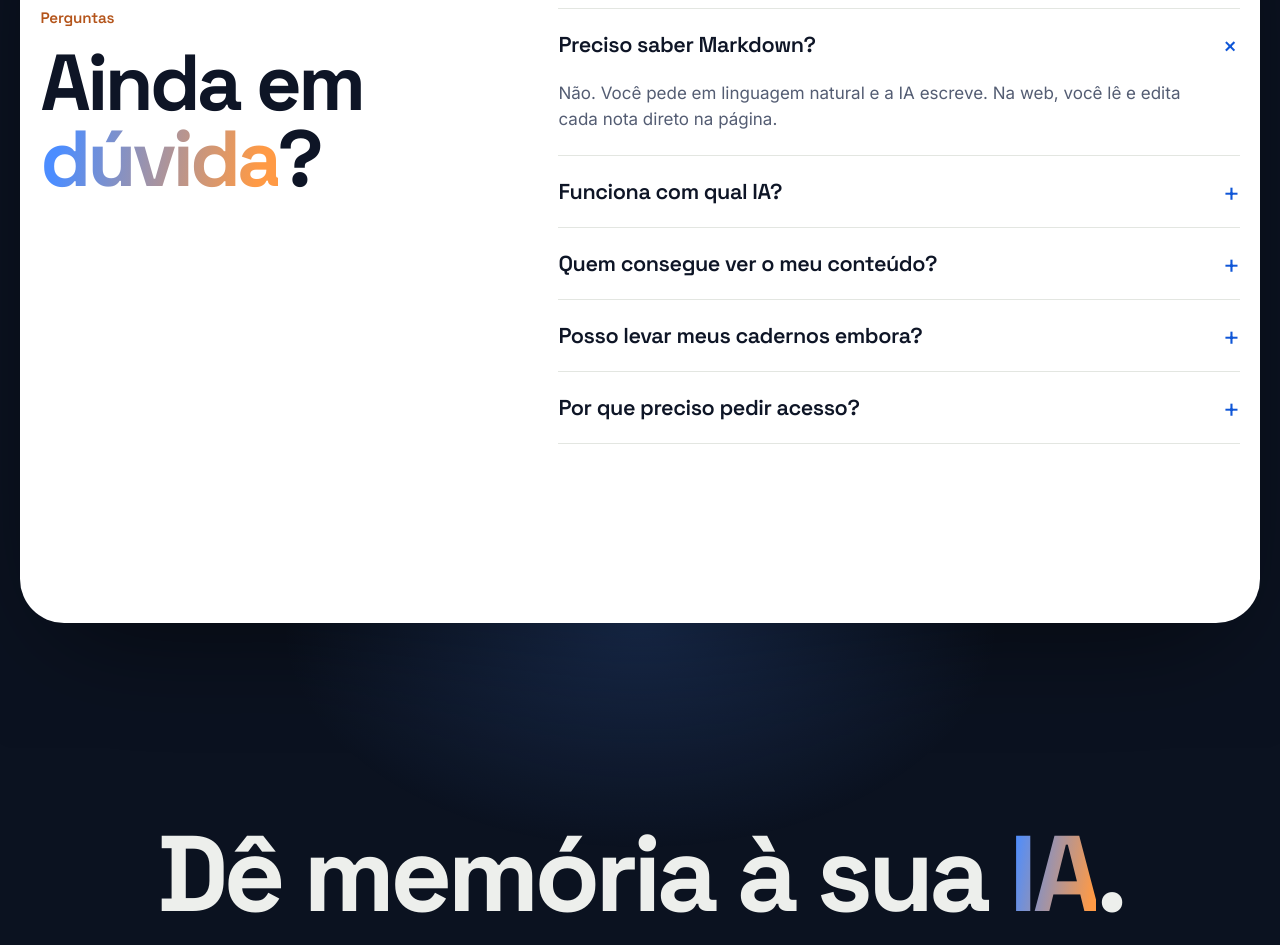
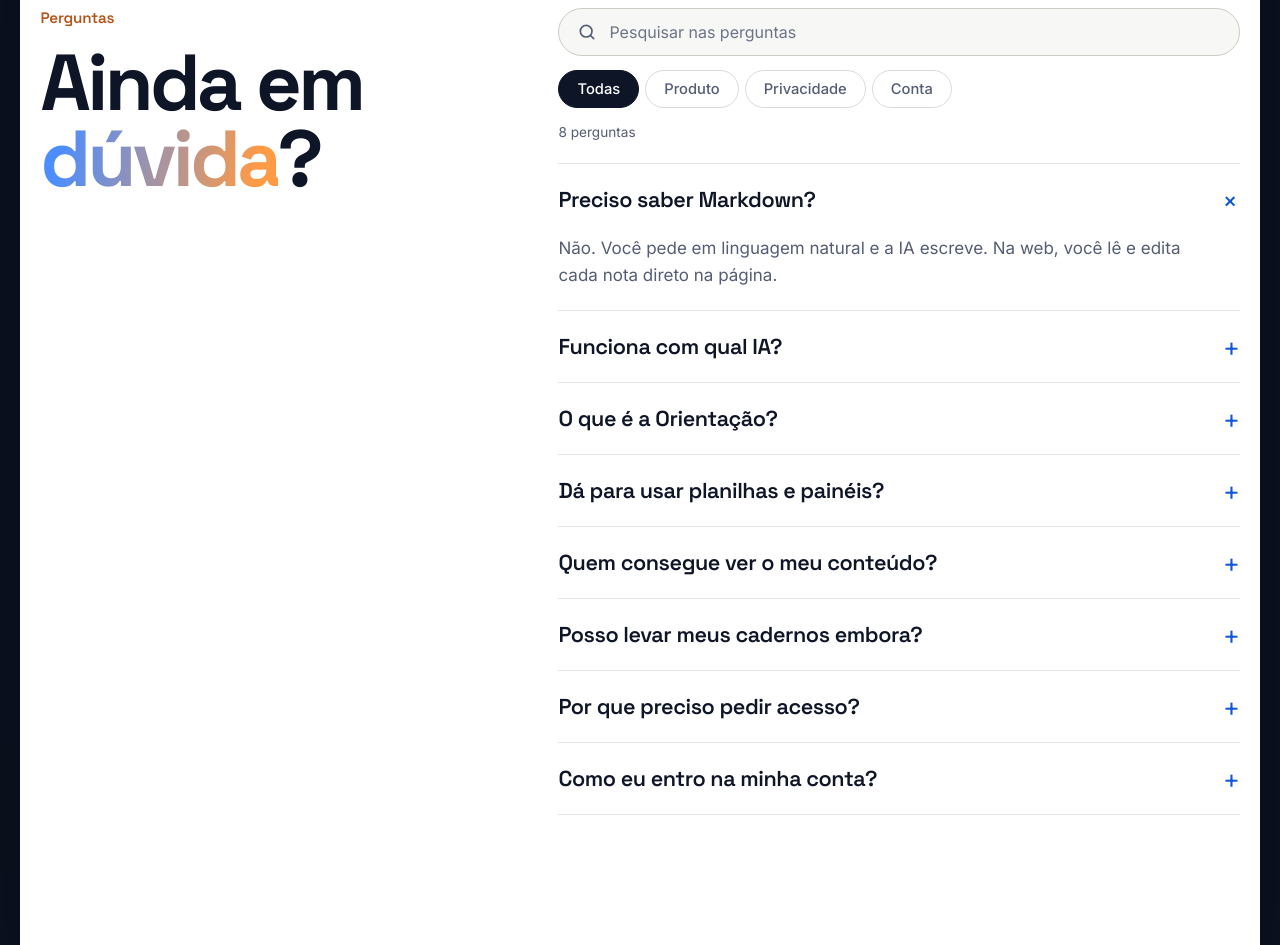
Before and after one commit to PedroBaliz/MemorySmith-Site, a plain HTML site: page index.html in a window 1280 px wide. Shown: the part 10240-11185 px from the top of the page. Drawn offline with nearby package versions, Linux system fonts and the light colour scheme; animation ran at ten frames a second.

Commit message:
Adiciona pesquisa e abas por tema nas perguntas
- Campo de busca que ignora acentos e maiúsculas
- Abas Todas, Produto, Privacidade e Conta, com contagem de resultados
- Três perguntas novas

```diff
--- a/css/style.css
+++ b/css/style.css
@@ -554,3 +554,20 @@ main:focus { outline: none; }
 .car-dots button::before { content: ""; width: 10px; height: 10px; border-radius: 5px; background: var(--night-line); transition: width .3s ease, background .3s ease; }
 .car-dots button[aria-current="true"]::before { width: 28px; background: var(--orange); }
 @media (max-width: 560px) { .slide figcaption { padding: 14px 16px; } .car-btn { width: 42px; height: 42px; } }
+
+/* =====================================================================
+   Perguntas: pesquisa e abas por tema (a seção é sempre clara)
+   ===================================================================== */
+.faq-tools { display: grid; gap: 14px; margin-bottom: 20px; }
+.faq-search { display: flex; align-items: center; gap: 10px; background: #f7f8f6; border: 1.5px solid #c9cec4; border-radius: 999px; padding: 12px 18px; color: var(--ink-soft); }
+.faq-search:focus-within { border-color: var(--blue); box-shadow: 0 0 0 3px rgba(15,86,215,.18); }
+.faq-search svg { width: 20px; height: 20px; flex-shrink: 0; fill: none; stroke: currentColor; stroke-width: 2; stroke-linecap: round; }
+.faq-search input { flex: 1; min-width: 0; border: 0; outline: 0; background: transparent; color: var(--ink); font: 1rem var(--body); }
+.faq-search input::placeholder { color: #6b7385; }
+.faq-tabs { display: flex; flex-wrap: wrap; gap: 6px; }
+.faq-tabs button { font: 500 0.92rem var(--body); border: 1px solid #d9ddd5; border-radius: 999px; padding: 9px 18px; background: transparent; color: var(--ink-soft); cursor: pointer; transition: background .2s ease, color .2s ease, border-color .2s ease; }
+.faq-tabs button:hover { border-color: var(--ink); color: var(--ink); }
+.faq-tabs button[aria-pressed="true"] { background: var(--ink); border-color: var(--ink); color: #fff; }
+.faq-count { font-size: 0.85rem; color: var(--ink-soft); }
+.faq-empty { padding-block: 22px; color: var(--ink-soft); }
+.faq-empty a { color: var(--blue); font-weight: 600; }
--- a/index.html
+++ b/index.html
@@ -473,11 +473,31 @@ Migrar para o B. Ver <span class="l">[[Reunião 2026-11-12]]</span>.</pre>
         <h2 class="claim-m">Ainda em <span class="grad">dúvida</span>?</h2>
       </div>
       <div class="faq">
-        <details open><summary>Preciso saber Markdown?</summary><p>Não. Você pede em linguagem natural e a IA escreve. Na web, você lê e edita cada nota direto na página.</p></details>
-        <details><summary>Funciona com qual IA?</summary><p>Com o Claude, com o ChatGPT, com o Grok e com qualquer cliente que fale MCP, o protocolo aberto de conectores para IA.</p></details>
-        <details><summary>Quem consegue ver o meu conteúdo?</summary><p>Só você e quem você convidar. Cada assinatura é isolada das outras, e nem a administração da plataforma alcança o seu conteúdo.</p></details>
-        <details><summary>Posso levar meus cadernos embora?</summary><p>Pode, quando quiser. A exportação leva o caderno inteiro, e tudo é Markdown, num formato publicado e aberto.</p></details>
-        <details><summary>Por que preciso pedir acesso?</summary><p>As assinaturas são aprovadas uma a uma, para que a plataforma cresça sem perder qualidade.</p></details>
+        <div class="faq-tools">
+          <label class="faq-search">
+            <svg viewBox="0 0 24 24" aria-hidden="true"><circle cx="11" cy="11" r="7"/><path d="M20 20l-3.5-3.5"/></svg>
+            <span class="sr">Pesquisar nas perguntas</span>
+            <input type="search" id="faq-q" placeholder="Pesquisar nas perguntas" autocomplete="off">
+          </label>
+          <div class="faq-tabs" role="group" aria-label="Filtrar perguntas por tema">
+            <button type="button" data-faq="all" aria-pressed="true">Todas</button>
+            <button type="button" data-faq="produto" aria-pressed="false">Produto</button>
+            <button type="button" data-faq="privacidade" aria-pressed="false">Privacidade</button>
+            <button type="button" data-faq="conta" aria-pressed="false">Conta</button>
+          </div>
+          <p class="faq-count" id="faq-count" aria-live="polite"></p>
+        </div>
+        <div id="faq-list">
+          <details data-cat="produto" open><summary>Preciso saber Markdown?</summary><p>Não. Você pede em linguagem natural e a IA escreve. Na web, você lê e edita cada nota direto na página.</p></details>
+          <details data-cat="produto"><summary>Funciona com qual IA?</summary><p>Com o Claude, com o ChatGPT, com o Grok e com qualquer cliente que fale MCP, o protocolo aberto de conectores para IA.</p></details>
+          <details data-cat="produto"><summary>O que é a Orientação?</summary><p>É a página de regras do caderno: como as notas são escritas, onde cada coisa vai e em que tom. Toda IA conectada lê a Orientação antes de escrever.</p></details>
+          <details data-cat="produto"><summary>Dá para usar planilhas e painéis?</summary><p>Dá. Você importa CSV ou Excel como tabela e pede painéis com indicadores, gráficos, Gantt e Kanban, que se atualizam junto com a tabela.</p></details>
+          <details data-cat="privacidade"><summary>Quem consegue ver o meu conteúdo?</summary><p>Só você e quem você convidar. Cada assinatura é isolada das outras, e nem a administração da plataforma alcança o seu conteúdo.</p></details>
+          <details data-cat="privacidade"><summary>Posso levar meus cadernos embora?</summary><p>Pode, quando quiser. A exportação leva o caderno inteiro, e tudo é Markdown, num formato publicado e aberto.</p></details>
+          <details data-cat="conta"><summary>Por que preciso pedir acesso?</summary><p>As assinaturas são aprovadas uma a uma, para que a plataforma cresça sem perder qualidade.</p></details>
+          <details data-cat="conta"><summary>Como eu entro na minha conta?</summary><p>Pelo botão Entrar, no topo da página. A mesma conta vale na web e em todas as IAs conectadas.</p></details>
+        </div>
+        <p class="faq-empty" id="faq-empty" hidden>Nenhuma pergunta encontrada. <a href="#footer">Fale com a gente</a>.</p>
       </div>
     </div>
   </section>
--- a/js/main.js
+++ b/js/main.js
@@ -146,4 +146,34 @@
     });
     go(0, false);
   })();
+
+  /* ---------- perguntas: pesquisa e abas por tema ----------
+     A busca ignora maiúsculas e acentos ("preco" acha "preço"). */
+  (function () {
+    var q = $('faq-q');
+    if (!q) return;
+    var items = document.querySelectorAll('#faq-list details'), cat = 'all';
+    function norm(s) { return s.toLowerCase().normalize('NFD').replace(/[\u0300-\u036f]/g, ''); }
+    function run() {
+      var term = norm(q.value.trim()), shown = 0;
+      for (var k = 0; k < items.length; k++) {
+        var d = items[k];
+        var show = (cat === 'all' || d.dataset.cat === cat) && (!term || norm(d.textContent).indexOf(term) >= 0);
+        d.hidden = !show;
+        if (show) { shown++; if (term) d.open = true; }
+      }
+      $('faq-empty').hidden = shown > 0;
+      $('faq-count').textContent = shown === items.length ? items.length + ' perguntas' : shown + ' de ' + items.length + ' perguntas';
+    }
+    q.addEventListener('input', run);
+    document.addEventListener('click', function (e) {
+      var b = e.target.closest && e.target.closest('[data-faq]');
+      if (!b) return;
+      cat = b.dataset.faq;
+      var bs = document.querySelectorAll('[data-faq]');
+      for (var k = 0; k < bs.length; k++) bs[k].setAttribute('aria-pressed', bs[k] === b ? 'true' : 'false');
+      run();
+    });
+    run();
+  })();
 })();
```
